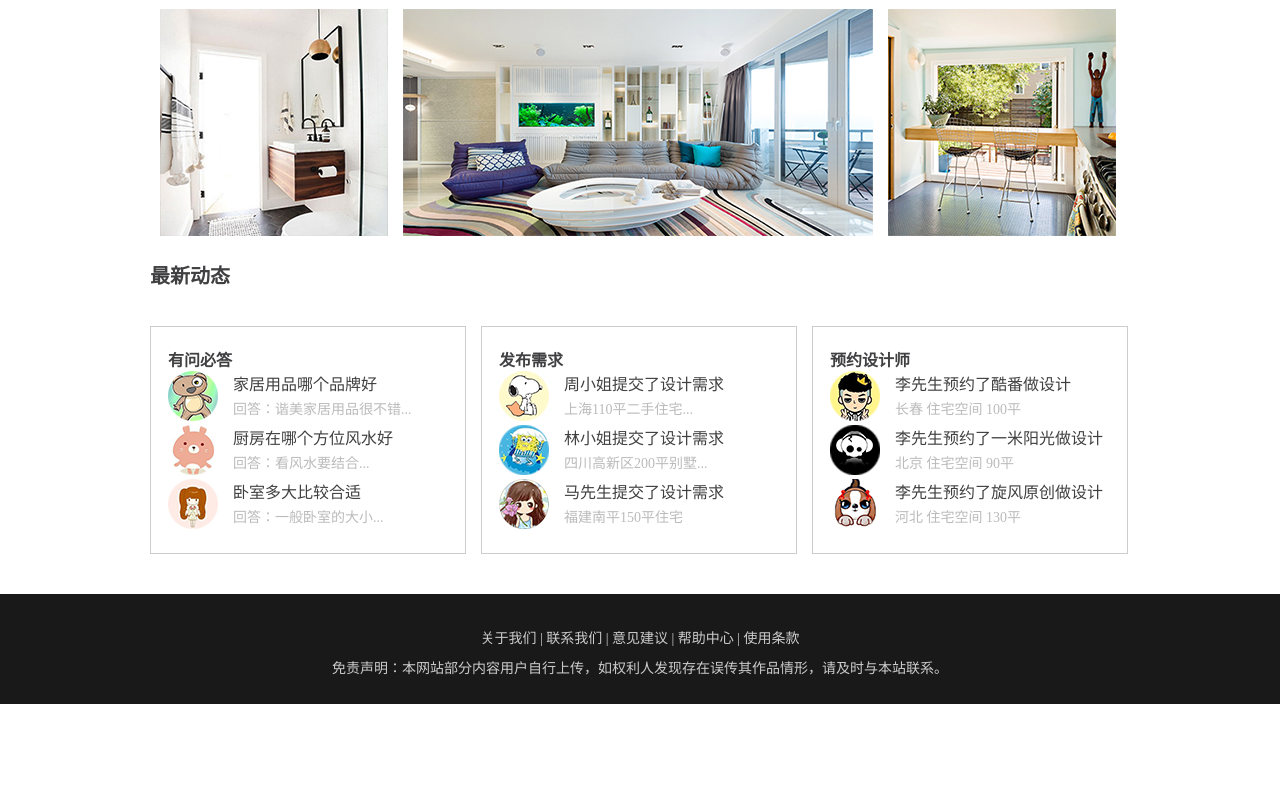
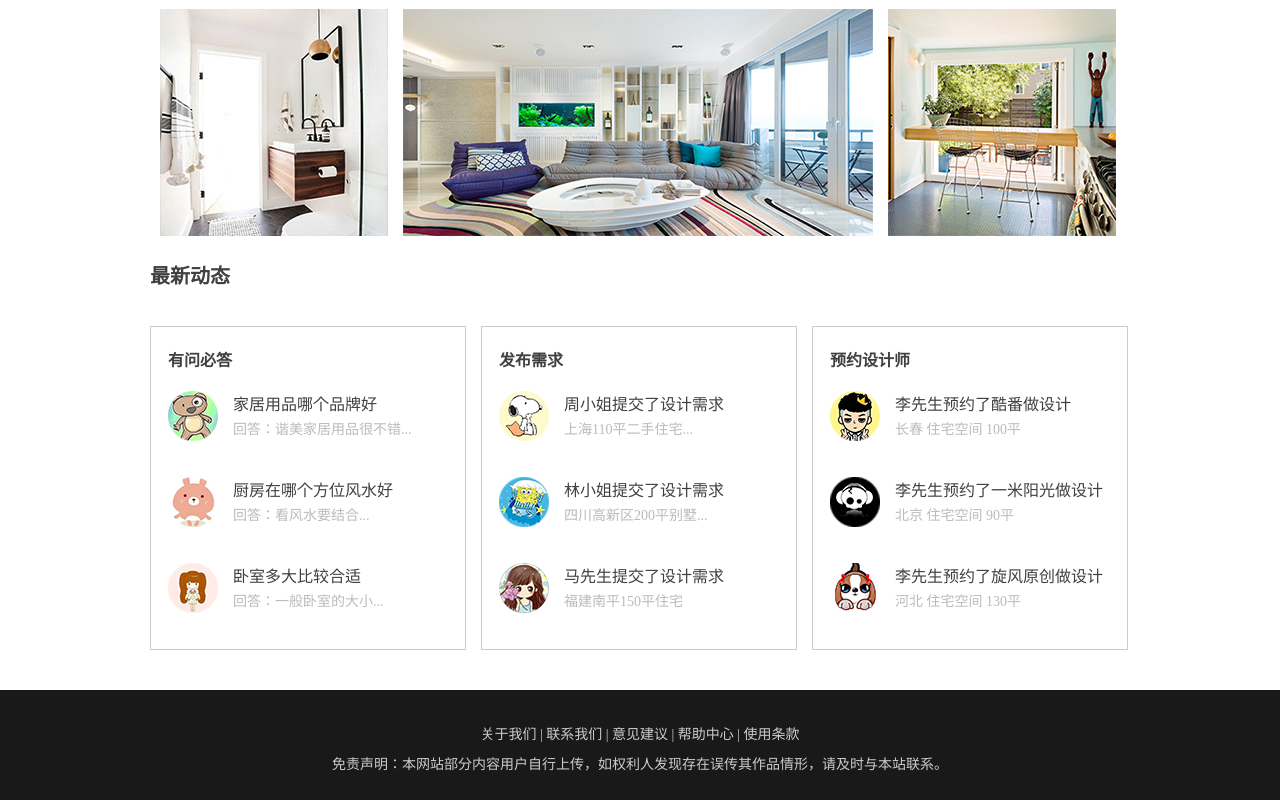
Before and after one commit to hne886/shixun4, a plain HTML site: page index.html in a window 1280 px wide. Shown: the part 1194-1994 px from the top of the page. Before the commit the page ends 1898 px from the top, so only its background shows below. Drawn offline with Linux system fonts and the light colour scheme.

Commit message:
Update style05.css

```diff
--- a/style05.css
+++ b/style05.css
@@ -115,7 +115,7 @@ a{
 }
 .content .txt li.right{margin: 0;}
 .content .txt li h3{font-size: 16px;}
-.conten .txt li dl{
+.content .txt li dl{
 	width: 280px;
 	height: 66px;
 	border-bottom: 1px solod #ccc;
```
